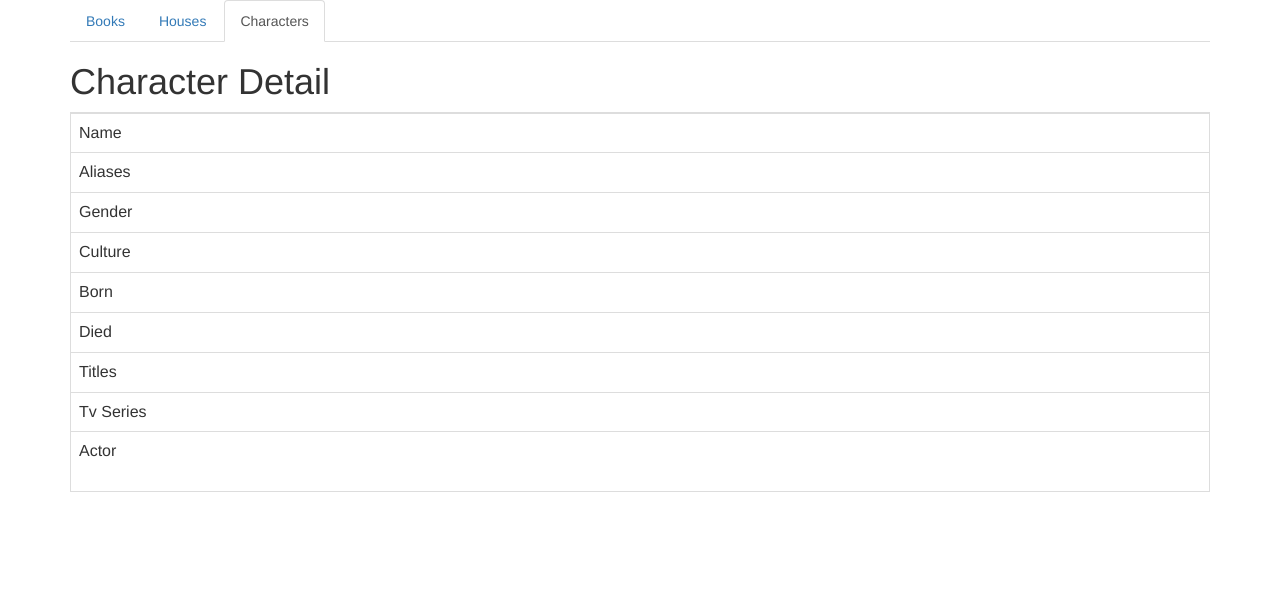
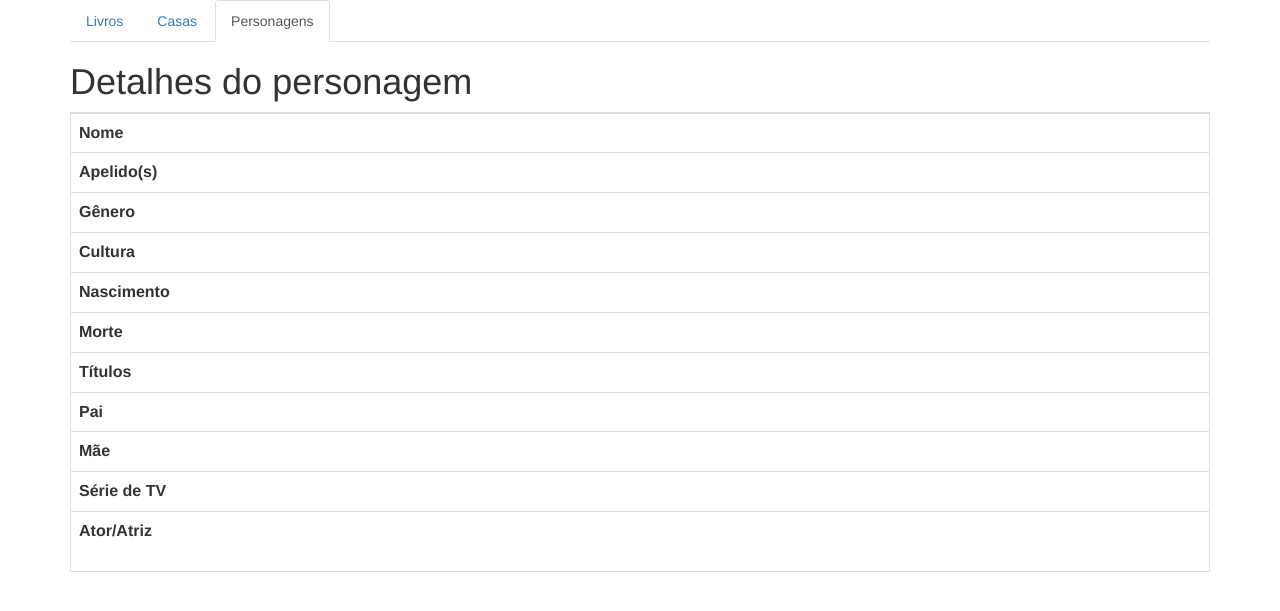
Before and after one commit to AndersonC96/Game-Of-Thrones_PHP, a PHP site: page /character_details.php in a window 1280 px wide. Shown: the top 611 px of the page. Run offline with PHP 8.4, Linux system fonts and the light colour scheme; data that the repository does not hold is empty.

Commit message:
Update character_details.php

```diff
--- a/character_details.php
+++ b/character_details.php
@@ -1,6 +1,6 @@
 <html>
     <head>
-        <title>A Song of Ice and Fire | Characters</title>
+        <title>As Crônicas de Gelo e Fogo | Personagens</title>
         <link rel="shortcut icon" href="./favicon.ico"/>
         <embed name="myMusic" loop="true" hidden="true" src="./music.mp3">
         <link rel="stylesheet" href="https://maxcdn.bootstrapcdn.com/bootstrap/3.4.1/css/bootstrap.min.css">
@@ -23,26 +23,28 @@
         ?>
         <div class="container">
             <ul class="nav nav-tabs">
-                <li><a href="./index.php">Books</a></li>
-                <li><a href="./houses.php">Houses</a></li>
-                <li  class="active"><a href="./characters.php">Characters</a></li>
+                <li><a href="./index.php">Livros</a></li>
+                <li><a href="./houses.php">Casas</a></li>
+                <li  class="active"><a href="./characters.php">Personagens</a></li>
             </ul>
-            <h1>Character Detail</h1>
+            <h1>Detalhes do personagem</h1>
             <div class="table-bordered">
                 <table class="table">
                     <?php
-                        echo "<tr><td>Name </td><td>".$json["name"]."</td></tr>";
-                        echo "<tr><td>Aliases </td><td>".implode(", ",$json["aliases"])."</td></tr>";
-                        echo "<tr><td>Gender </td><td>".$json["gender"]."</td></tr>";
-                        echo "<tr><td>Culture </td><td>".$json["culture"]."</td></tr>";
-                        echo "<tr><td>Born </td><td>".$json["born"]."</td></tr>";
-                        echo "<tr><td>Died </td><td>".$json["died"]."</td></tr>";
-                        echo "<tr><td>Titles </td><td>".implode(", ",$json["titles"])."</td></tr>";
+                        echo "<tr><td><b>Nome</b></td><td>".$json["name"]."</td></tr>";
+                        echo "<tr><td><b>Apelido(s)</b></td><td>".implode(", ",$json["aliases"])."</td></tr>";
+                        echo "<tr><td><b>Gênero</b></td><td>".$json["gender"]."</td></tr>";
+                        echo "<tr><td><b>Cultura</b></td><td>".$json["culture"]."</td></tr>";
+                        echo "<tr><td><b>Nascimento</b></td><td>".$json["born"]."</td></tr>";
+                        echo "<tr><td><b>Morte</b></td><td>".$json["died"]."</td></tr>";
+                        echo "<tr><td><b>Títulos</b></td><td>".implode(", ",$json["titles"])."</td></tr>";
+                        echo "<tr><td><b>Pai</b></td><td>".$json["father"]."</td></tr>";
+                        echo "<tr><td><b>Mãe</b></td><td>".$json["mother"]."</td></tr>";
                         /*echo "<tr><td>Father </td><td>".$json["father"]."</td></tr>";
                         echo "<tr><td>Mother </td><td>".$json["mother"]."</td></tr>";
                         echo "<tr><td>Spouse </td><td>".$json["spouse"]."</td></tr>";*/
-                        echo "<tr><td>Tv Series </td><td>".implode(", ",$json["tvSeries"])."</td></tr>";
-                        echo "<tr><td>Actor </td><td>".implode(", ",$json["playedBy"])."</td></tr>";
+                        echo "<tr><td><b>Série de TV</b></td><td>".implode(", ",$json["tvSeries"])."</td></tr>";
+                        echo "<tr><td><b>Ator/Atriz</b></td><td>".implode(", ",$json["playedBy"])."</td></tr>";
                     ?>
                 </table>
             </div>
```
